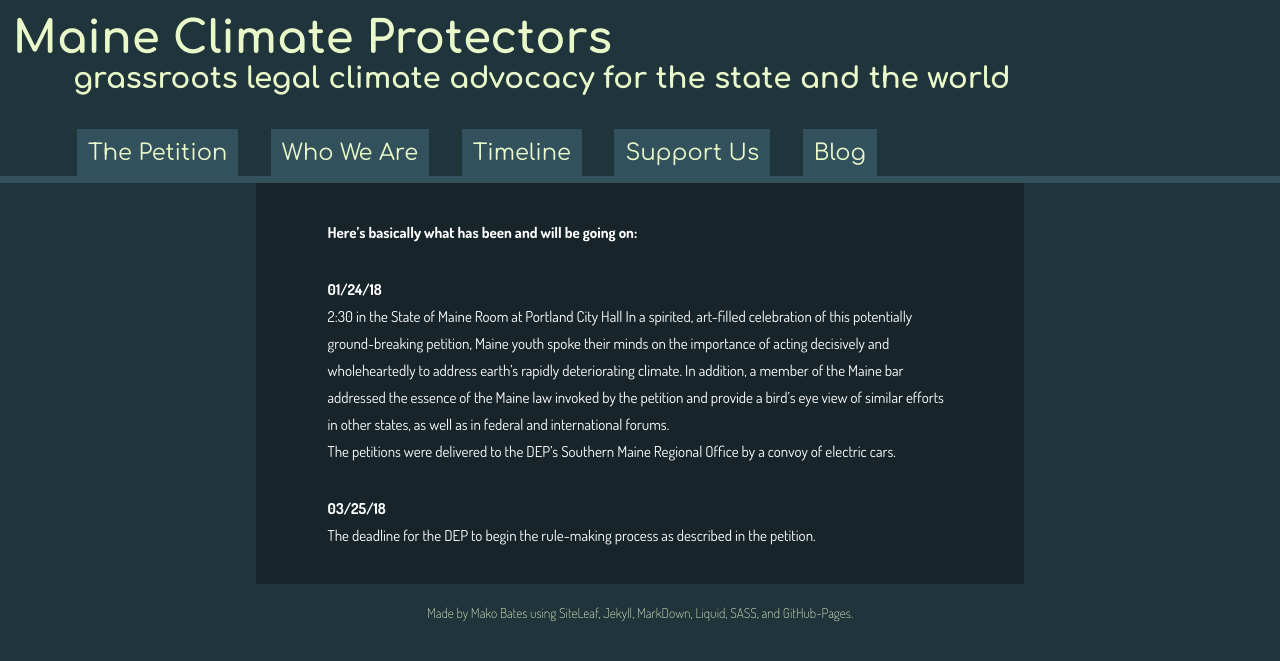
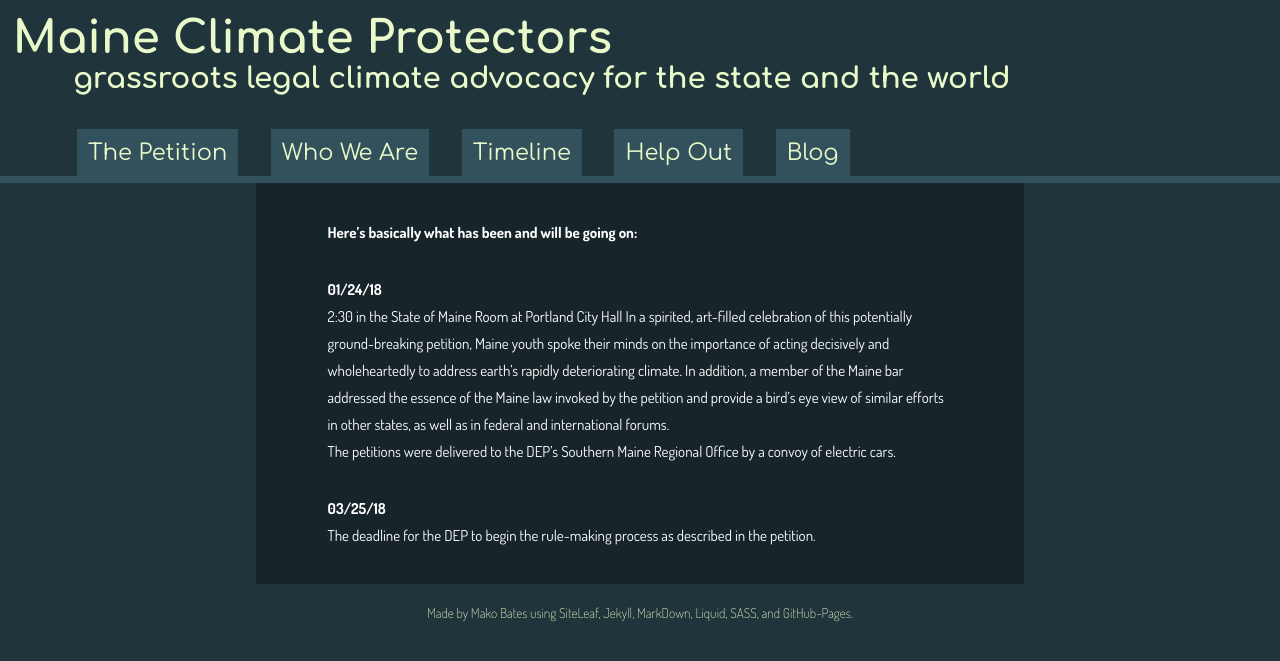
Before and after one commit to ShapeOfMatter/maine-climate-protectors, a Jekyll site: the page built from timeline.markdown, in a window 1280 px wide. Shown: the top 661 px of the page. Built offline with Jekyll 4.4.1, drawn with Linux system fonts in a browser that asks for light colours.

Commit message:
"help" instead of "support"

```diff
--- a/_includes/header.html
+++ b/_includes/header.html
@@ -14,7 +14,7 @@
     <a href="{{ "/timeline/" | relative_url }}">Timeline</a>
   </span>
   <span class="nav_item">
-    <a href="{{ "/support/" | relative_url }}">Support Us</a>
+    <a href="{{ "/support/" | relative_url }}">Help Out</a>
   </span>
   <span class="nav_item">
     <a href="{{ "/posts/" | relative_url }}">Blog</a>
```
